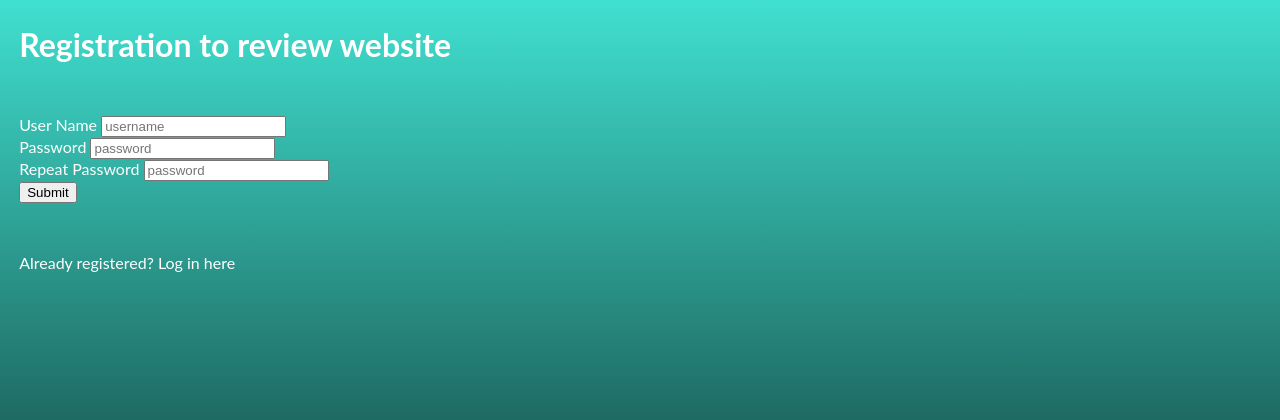
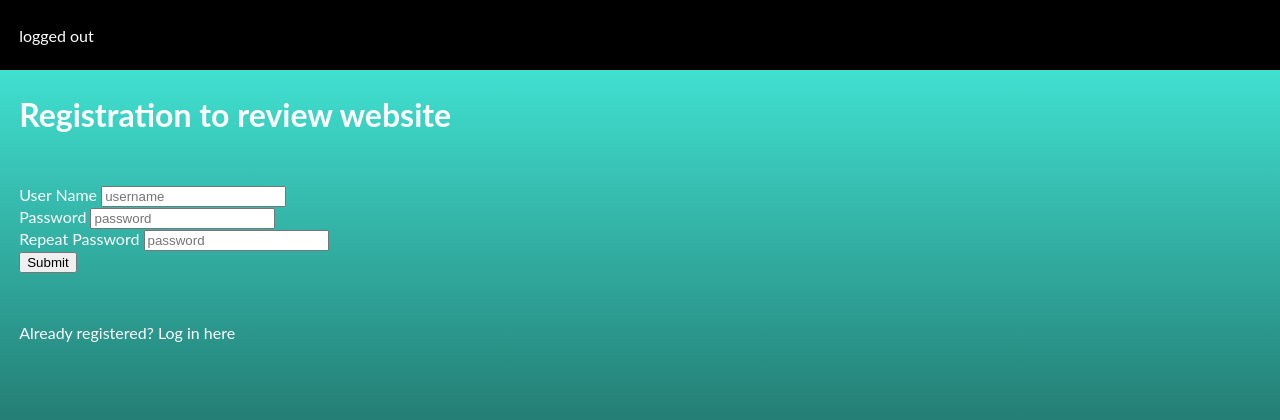
Before and after one commit to meir412/flask-book-review-web-app, a Flask app: page /registration in a window 1280 px wide. Shown: the top 420 px of the page. Run offline with Flask 2, Linux system fonts and the light colour scheme; some libraries are stand-ins or nearby versions.

Commit message:
Show top navbar also for logged out users

```diff
--- a/project1/templates/layout.html
+++ b/project1/templates/layout.html
@@ -8,12 +8,15 @@
     <body>
         <div class="container">
 
-            {% if session['username'] %}
             <div class="top-bar">
-                <p>logged in as <strong> {{ session['username'] }}</strong></p>
-                <a href="{{ url_for('logout') }}">Log out</a>
+                {% if session['username'] %}
+                    <p>logged in as <strong> {{ session['username'] }}</strong></p>
+                    <a href="{{ url_for('logout') }}">Log out</a>
+
+                {% else %}
+                <p> logged out</p>
+                {% endif %}
             </div>
-            {% endif %}
             <div class="content">
                 {% block body %}
                 {% endblock %}
```
